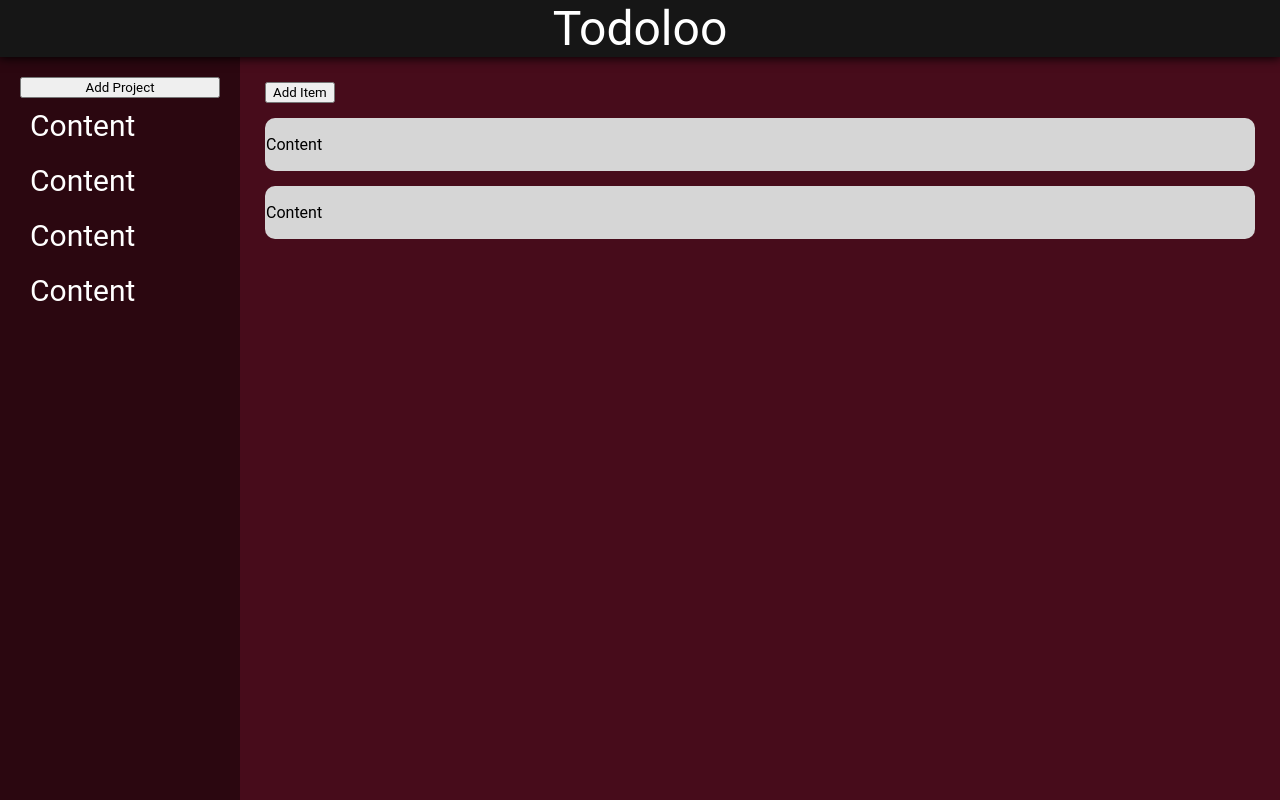
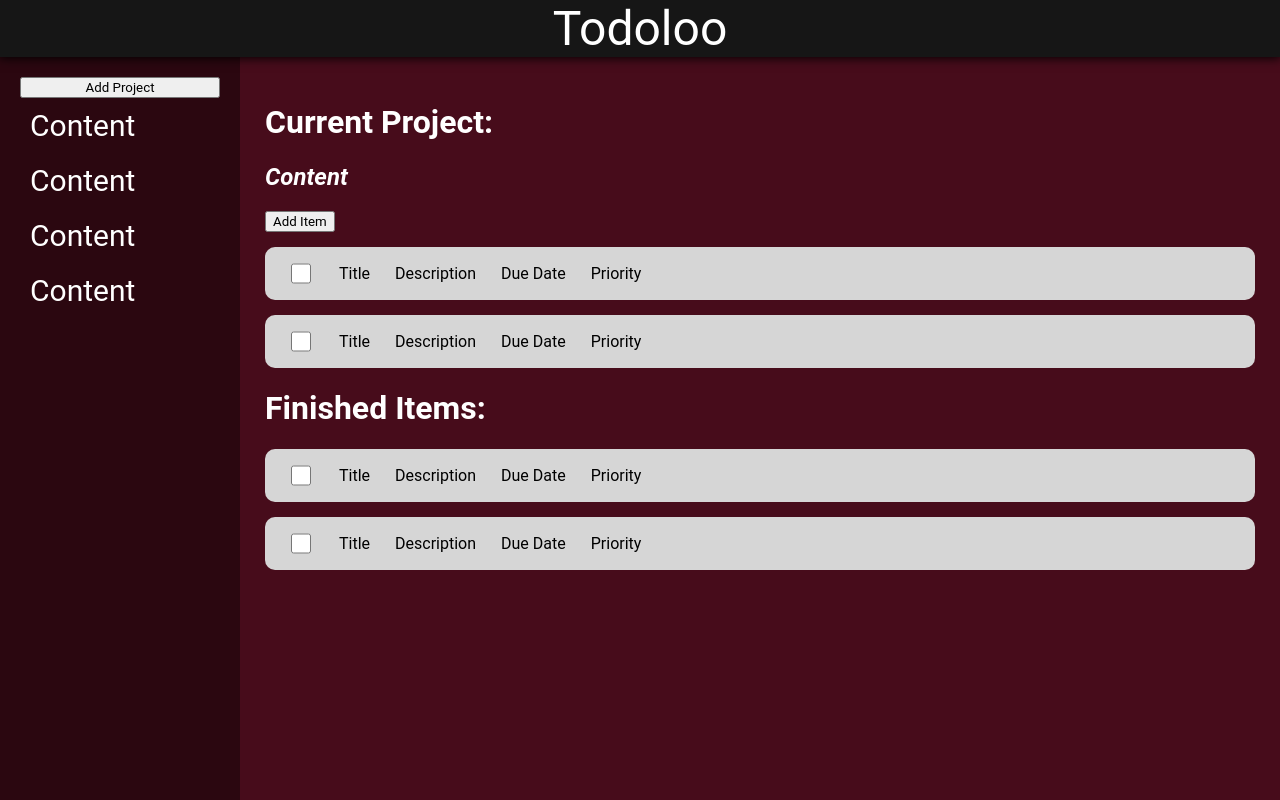
Before and after one commit to core-ryan/todo, a website built with webpack: page src/index.html in a window 1280 px wide. Built offline with nearby package versions, Linux system fonts and the light colour scheme.

Commit message:
- Added sections for open and finished items - Todo card formatting     - Placeholder content

```diff
--- a/src/index.html
+++ b/src/index.html
@@ -21,14 +21,43 @@
             <p>Content</p>
         </div>
         <div class="main-section">
+            <h1>Current Project:</h1>
+            <h2>Content</h2>
             <button>
                 Add Item
             </button>
-            <div class="todo-card">
-                <p>Content</p>
+            <div id="todo-field">
+                <div class="todo-card">
+                    <input type="checkbox">
+                    <p>Title</p>
+                    <p>Description</p>
+                    <p>Due Date</p>
+                    <p>Priority</p>
+                </div>
+                <div class="todo-card">
+                    <input type="checkbox">
+                    <p>Title</p>
+                    <p>Description</p>
+                    <p>Due Date</p>
+                    <p>Priority</p>
+                </div>
             </div>
-            <div class="todo-card">
-                <p>Content</p>
+            <h1>Finished Items:</h1>
+            <div id="finished-field">
+                <div class="todo-card">
+                    <input type="checkbox">
+                    <p>Title</p>
+                    <p>Description</p>
+                    <p>Due Date</p>
+                    <p>Priority</p>
+                </div>
+                <div class="todo-card">
+                    <input type="checkbox">
+                    <p>Title</p>
+                    <p>Description</p>
+                    <p>Due Date</p>
+                    <p>Priority</p>
+                </div>
             </div>
         </div>
     </div>
--- a/src/styles.css
+++ b/src/styles.css
@@ -61,6 +61,15 @@ body {
     padding: 25px;
 }
 
+.main-section > h1{
+    color: white;
+}
+
+.main-section > h2{
+    color: white;
+    font-style: italic;
+}
+
 .todo-card {
     background-color: rgb(214, 214, 214);
     padding: 1px;
@@ -68,4 +77,14 @@ body {
     width: auto;
     margin-top: 15px;
     border-radius: 10px;
+    display: flex;
 }
+
+.todo-card > p{
+    margin-left: 25px;
+}
+
+input[type=checkbox]{
+    width: 20px;
+    margin-left: 25px;
+}
```
